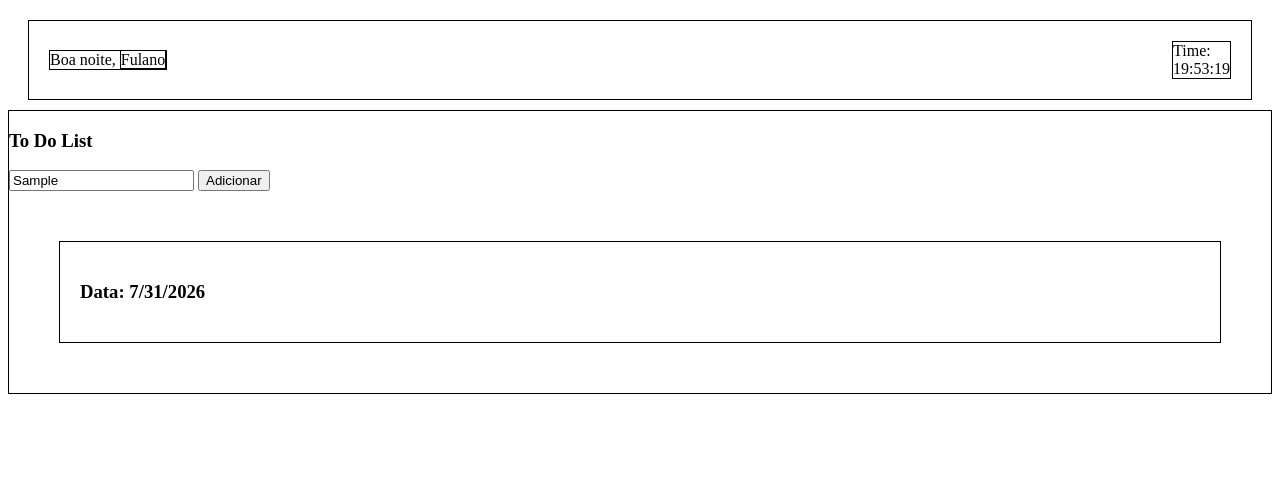
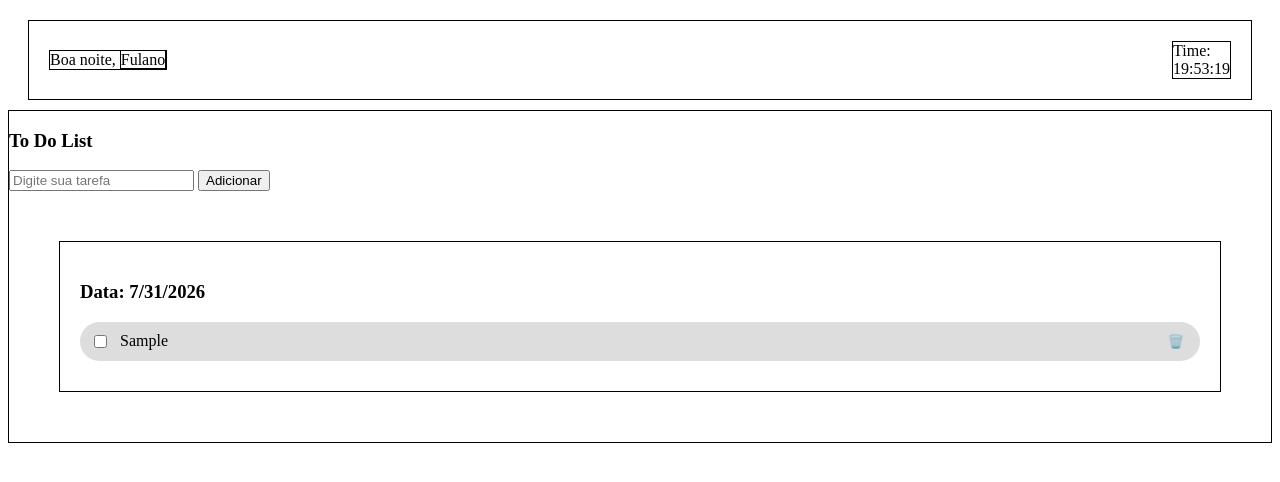
Before and after one commit to Edmiranda099/ToDo, a plain HTML site: page index.html in a window 1280 px wide. Both pictures are taken after typing "Sample" into the empty fields and a click on the button "Adicionar". Drawn offline with Linux system fonts and the light colour scheme.

Commit message:
adicionado botão de adicionar

```diff
--- a/script.js
+++ b/script.js
@@ -57,9 +57,16 @@ btnAdicionar.addEventListener("click", () => { //addEventListener -> Adiciona um
     <input type="checkbox">
     <label>${texto}</label>
     <button class="excluir">🗑️</button>
-    `
+    `;
+
+    tarefa.querySelector(".excluir").addEventListener("click" , () => {
+      tarefa.remove();
+    })
+
+    listaTarefas.appendChild(tarefa);
+
+    inputTarefa.value = "";
 })
-
 /*
 const listaTarefas = document.getElementById("listaTarefas");
 const btnAdicionar = document.getElementById("adicionar");
--- a/style.css
+++ b/style.css
@@ -81,3 +81,26 @@ section {
     cursor: pointer;
 }
 */
+
+.task {
+    display: flex;
+    align-items: center;
+    /*ustify-content: space-between;*/
+
+    padding: 10px;
+    margin: 10px 0;
+
+    background: #ddd;
+    border-radius: 20px;
+}
+
+.task label {
+    flex: 1;
+    margin-left: 10px;
+}
+
+.excluir {
+    border: none;
+    background: transparent;
+    cursor: pointer;
+}
```
Also changed, not shown: index.html (+1 -0 lines).
